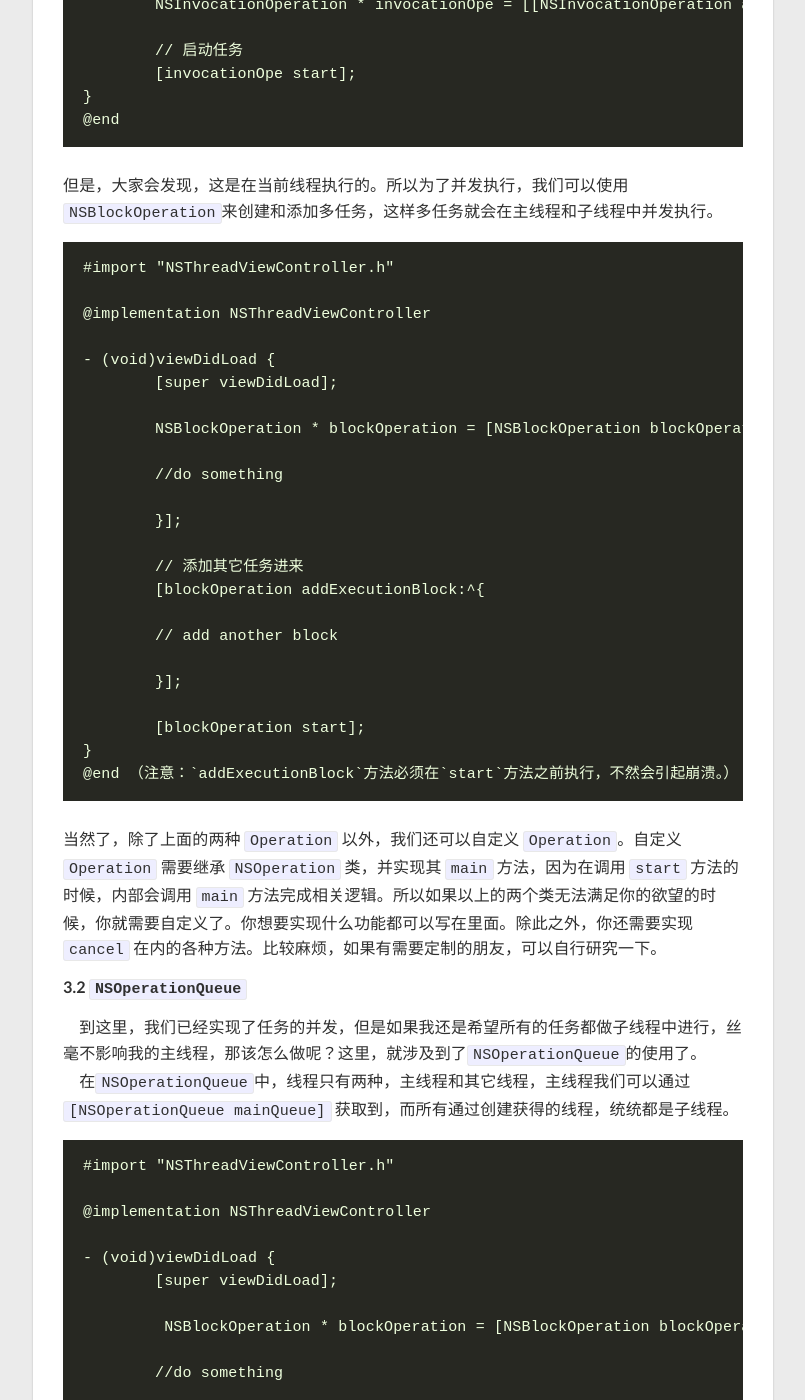
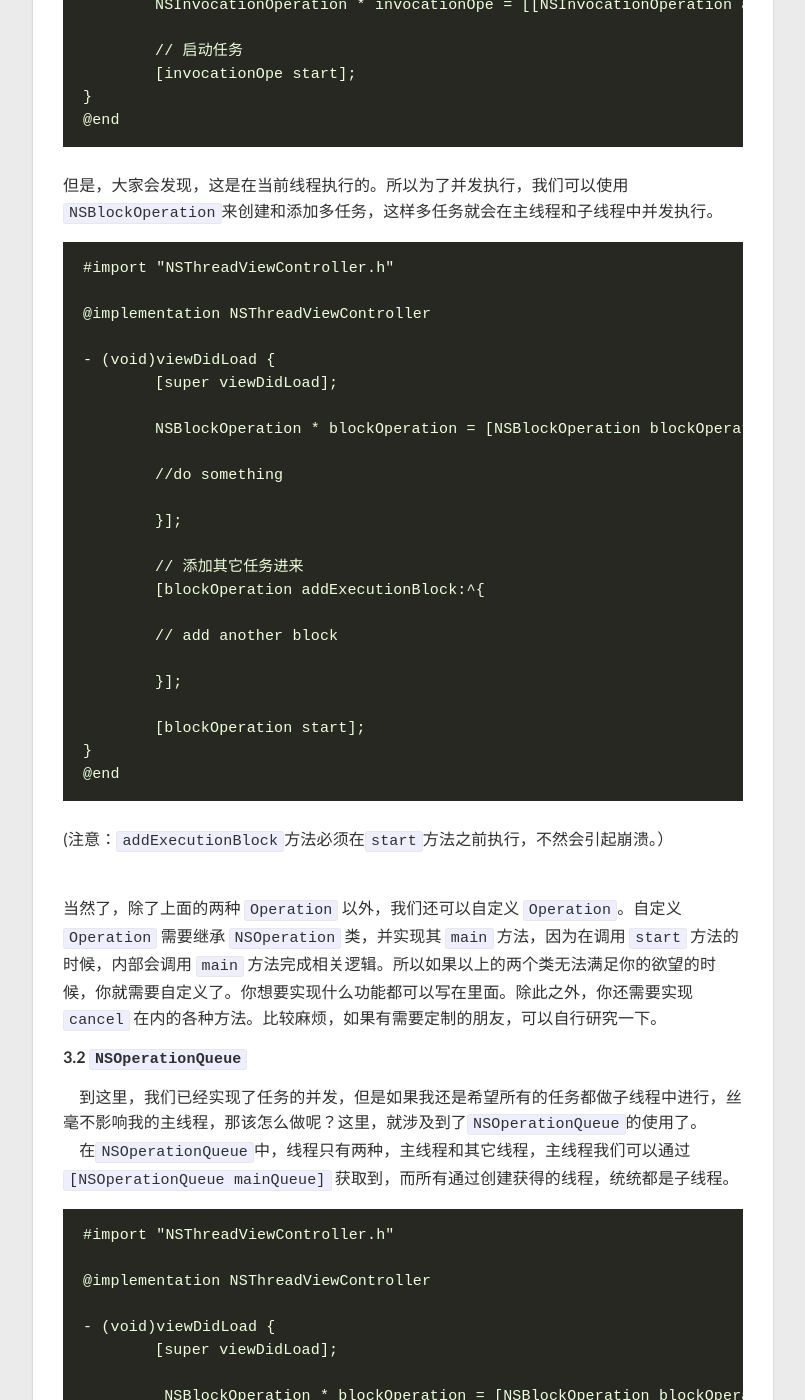
Before and after one commit to zsfbradleyjohnson/zsfbradleyjohnson.github.io, a Jekyll site: the page built from _posts/2015-08-11-多线程使用.markdown, in a window 1280 px wide and 1400 px high, scrolled down 5376 px. Shown: the whole window, without its empty margins (237-1042 px from the left). Built offline with Jekyll 4.4.1, drawn with Linux system fonts in a browser that asks for light colours; nearby versions of some CDN libraries.

Commit message:
change new paper

```diff
--- a/_posts/2015-08-11-多线程使用.markdown
+++ b/_posts/2015-08-11-多线程使用.markdown
@@ -199,7 +199,8 @@ comments: true
     	[blockOperation start];
 	}
 	@end
-（注意：`addExecutionBlock`方法必须在`start`方法之前执行，不然会引起崩溃。）
+
+(注意：`addExecutionBlock`方法必须在`start`方法之前执行，不然会引起崩溃。）
 <br>
 <br>
 
```
